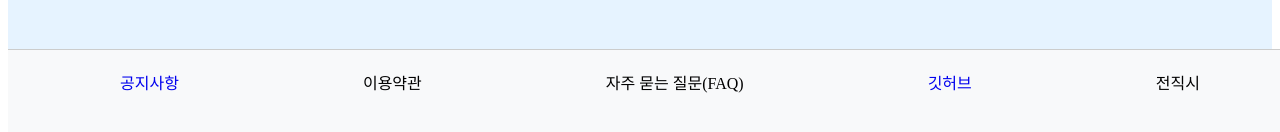
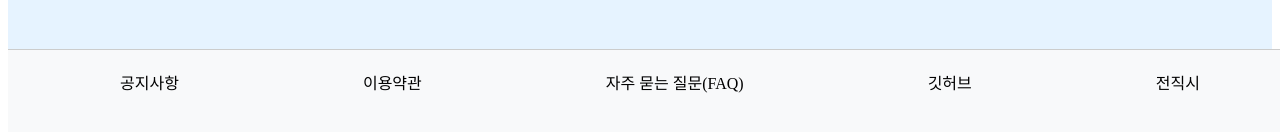
Before and after one commit to Omniscient-Job-Project/Omniscient-Front, a Vue app: page /mypage in a window 1280 px wide. Shown: the part 598-730 px from the top of the page. Built offline with nearby package versions, Linux system fonts and the light colour scheme; no server answers.

Commit message:
fix:footer

```diff
--- a/src/assets/css/footer.css
+++ b/src/assets/css/footer.css
@@ -1,3 +1,4 @@
+/* 전체 footer 스타일 */
 footer {
   background-color: #f8f9fa;
   padding: 20px;
@@ -9,12 +10,51 @@ footer {
   height: 15vh;
 }
 
+/* footer 내부의 링크 스타일 */
 .footer {
   display: flex;
   justify-content: space-around;
+}
+
+/* 모든 링크에 적용되는 기본 스타일 */
+.footer-link, .footer div a {
+  text-decoration: none;
+  color: #000; /* 기본 글자 색상 */
+  position: relative;
+}
+
+/* 링크에 밑줄 효과 추가 */
+.footer-link::after, .footer div a::after {
+  content: '';
+  position: absolute;
+  left: 0;
+  bottom: -5px; /* 밑줄 위치 조정 */
+  width: 0; /* 기본 상태에서 밑줄 길이 0 */
+  height: 2px;
+  background-color: #007bff; /* 파란색 밑줄 */
+  transition: width 0.3s ease-in-out, background-color 0.3s ease-in-out; /* 부드러운 애니메이션 */
+}
+
+/* 링크 호버 시 밑줄 색상 변경 */
+.footer-link:hover::after, .footer div a:hover::after {
+  background-color: #007bff; /* 파란색 밑줄 */
+  width: 100%; /* 호버 시 밑줄 길이 100% */
+
 
 }
 
+/* 링크 활성 상태에서 색상 유지 */
+.footer-link:active, .footer div a:active {
+  color: #000; /* 활성 상태에서도 색상 유지 */
+}
+
+/* 방문한 링크 색상 유지 */
+.footer-link:visited, .footer div a:visited {
+  color: #000; /* 방문한 링크 색상 유지 */
+}
+
+/* .footer div에 대한 기본 스타일 */
 .footer div {
   cursor: pointer;
+  position: relative;
 }
--- a/src/components/footer/footer.vue
+++ b/src/components/footer/footer.vue
@@ -1,17 +1,17 @@
 <template>
-
   <footer>
     <div class="footer">
-        <RouterLink to="/notice" style="text-decoration: none;">공지사항</RouterLink>
-        <div>이용약관</div>
-        <div>자주 묻는 질문(FAQ)</div>
-        <div><a href="https://github.com/Omniscient-Job-Project" target="_blank" style="text-decoration: none;">깃허브</a>
+      <RouterLink to="/notice" class="footer-link">공지사항</RouterLink>
+      <div class="footer-link">이용약관</div>
+      <div class="footer-link">자주 묻는 질문(FAQ)</div>
+      <div class="footer-link">
+        <a href="https://github.com/Omniscient-Job-Project" target="_blank" class="footer-link">깃허브</a>
       </div>
-        <div>전직시</div>
+      <div class="footer-link">전직시</div>
     </div>
   </footer>
+</template>
 
-    </template>
 <script setup>
 import { RouterLink } from 'vue-router';
 import '@/assets/css/footer.css';
```
Lines whose indentation alone changed are shown as unchanged.
